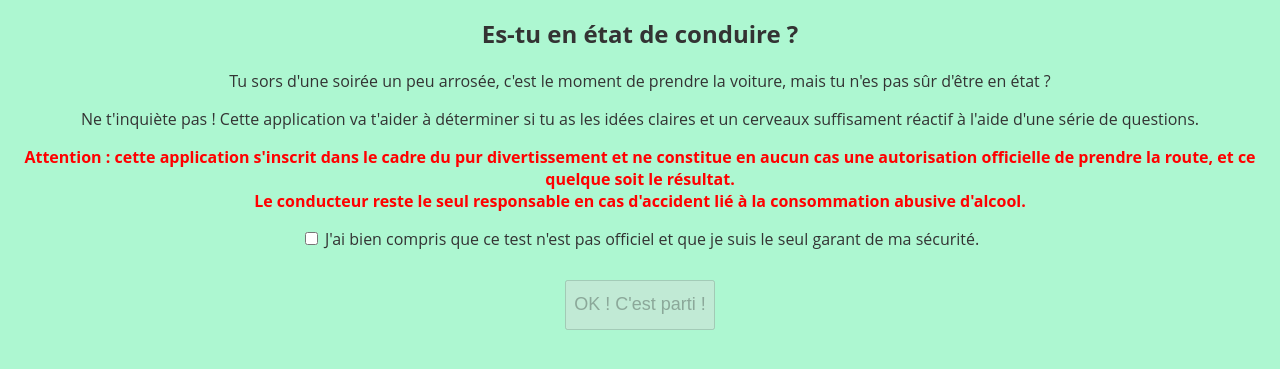
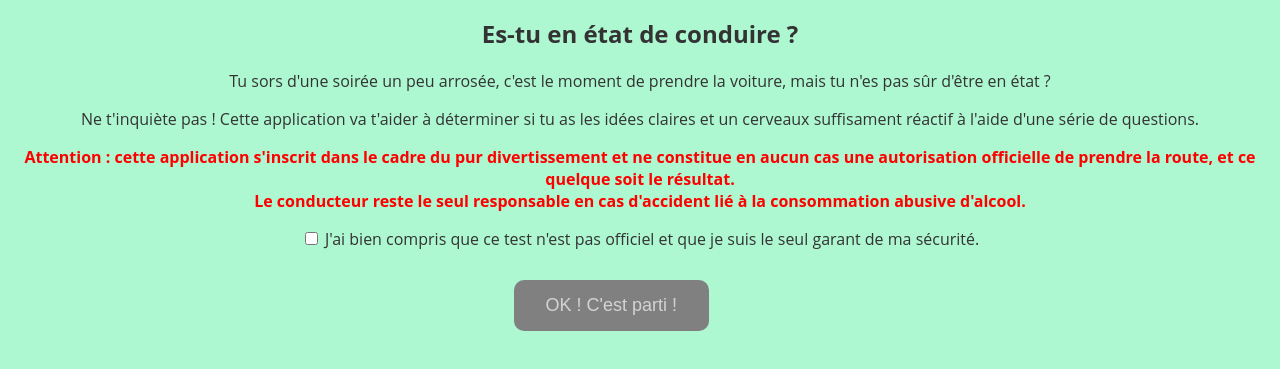
Before and after one commit to bastienfaulconnier/drunkgame, a website: page index.html in a window 1280 px wide. Shown: the part 139-508 px from the top of the page. Drawn offline with nearby package versions, Linux system fonts and the light colour scheme; some packages are replaced by stand-ins of ours; a script that the page names is missing.

Commit message:
Rajout CSS

```diff
--- a/styles/app.css
+++ b/styles/app.css
@@ -62,10 +62,28 @@ body {
 }
 
 .okgo {
-    width: 150px;
-    height: 50px;
-    margin-top: 30px;
+	margin: 30px 40%;
     font-size: 18px;
+    background-color: #74DBEF;
+    border: none;
+    padding: 15px 32px;
+    text-align: center;
+    text-decoration: none;
+    display: inline-block;
+    cursor: pointer;
+    float: left;
+    color:black;
+    border-radius: 10px;
+}
+
+.okgo:hover {
+	background-color: #5E88FC;
+	color: white;
+}
+
+.okgo:disabled {
+	background-color: grey;
+	color: #d3d3d3;
 }
 
 /* Barre progression */
@@ -74,14 +92,14 @@ body {
 	height: 20px;
 	margin-bottom: 1.4rem;
 	margin: auto;
-	outline: 3px solid cornflowerblue;
+	outline: 3px solid #264E86;
 
 }
 .progressBar span {
 	display: block;
 	width: 100%;
 	height: 20px;
-	background-color: cornflowerblue;
+	background-color: #264E86;
 }
 
 .win {
```
